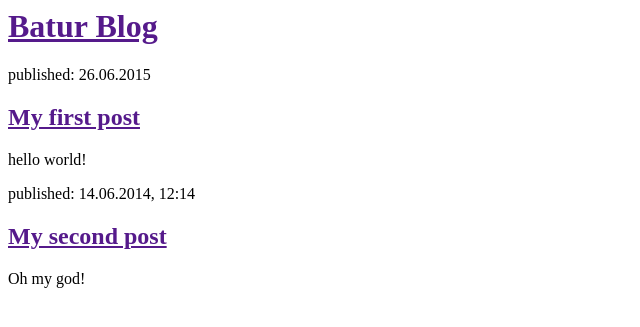
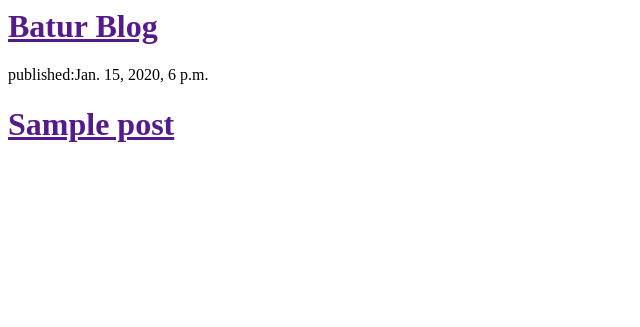
Before and after one commit to curiosityandlearn/djangoBlog, a Django app: template mysite/blog/templates/blog/post_list.html in a window 1280 px wide. Shown: the top 327 px of the page, without its empty margins (0-640 px from the left). Run offline with Django 3.2, Linux system fonts and the light colour scheme; the template is opened without the code that fills it: values that come from a table or form of the project are taken from there, others are empty; tables that the repository leaves empty hold one stand-in row (values such as "Sample post").

Commit message:
added views to create/edit blog post inside the side. change models post/published name

```diff
--- a/mysite/blog/models.py
+++ b/mysite/blog/models.py
@@ -6,7 +6,7 @@ class Post(models.Model):
     title = models.CharField(max_length=200)
     text = models.TextField()
     created_date = models.DateTimeField(default=timezone.now)
-    publiched_date = models.DateTimeField(blank=True, null=True)
+    published_date = models.DateTimeField(blank=True, null=True)
 
     def publish(self):
         self.publiched_date = timezone.now()
--- a/mysite/blog/templates/blog/post_list.html
+++ b/mysite/blog/templates/blog/post_list.html
@@ -2,21 +2,17 @@
     <head>
         <title>Batur blog</title>
     </head>
+
     <body>
         <div>
             <h1><a href="">Batur Blog</a></h1>
         </div>
+	{% for post in posts %}
+		<div>
+			<p>published:{{ post.published_date }}</p>
+			<h1><a href="">{{ post.title }}</a></h1>
+		</div>
+    {% endfor %}
 
-        <div>
-            <p>published: 26.06.2015</p>
-            <h2><a href="">My first post</a></h2>
-            <p>hello world!</p>
-        </div>
-
-        <div>
-            <p>published: 14.06.2014, 12:14</p>
-            <h2><a href="">My second post</a></h2>
-            <p>Oh my god!</p>
-        </div>
     </body>
 </html>
--- a/mysite/blog/views.py
+++ b/mysite/blog/views.py
@@ -1,4 +1,7 @@
 from django.shortcuts import render
+from django.utils import timezone
+from .models import Post
 
 def post_list(request):
-    return render(request, 'blog/post_list.html',{})
+    posts = Post.objects.filter(published_date__lte=timezone.now()).order_by('published_date')
+    return render(request, 'blog/post_list.html',{'posts':posts})
```
Also changed, not shown: mysite/blog/migrations/0002_auto_20150626_2215.py (added).
